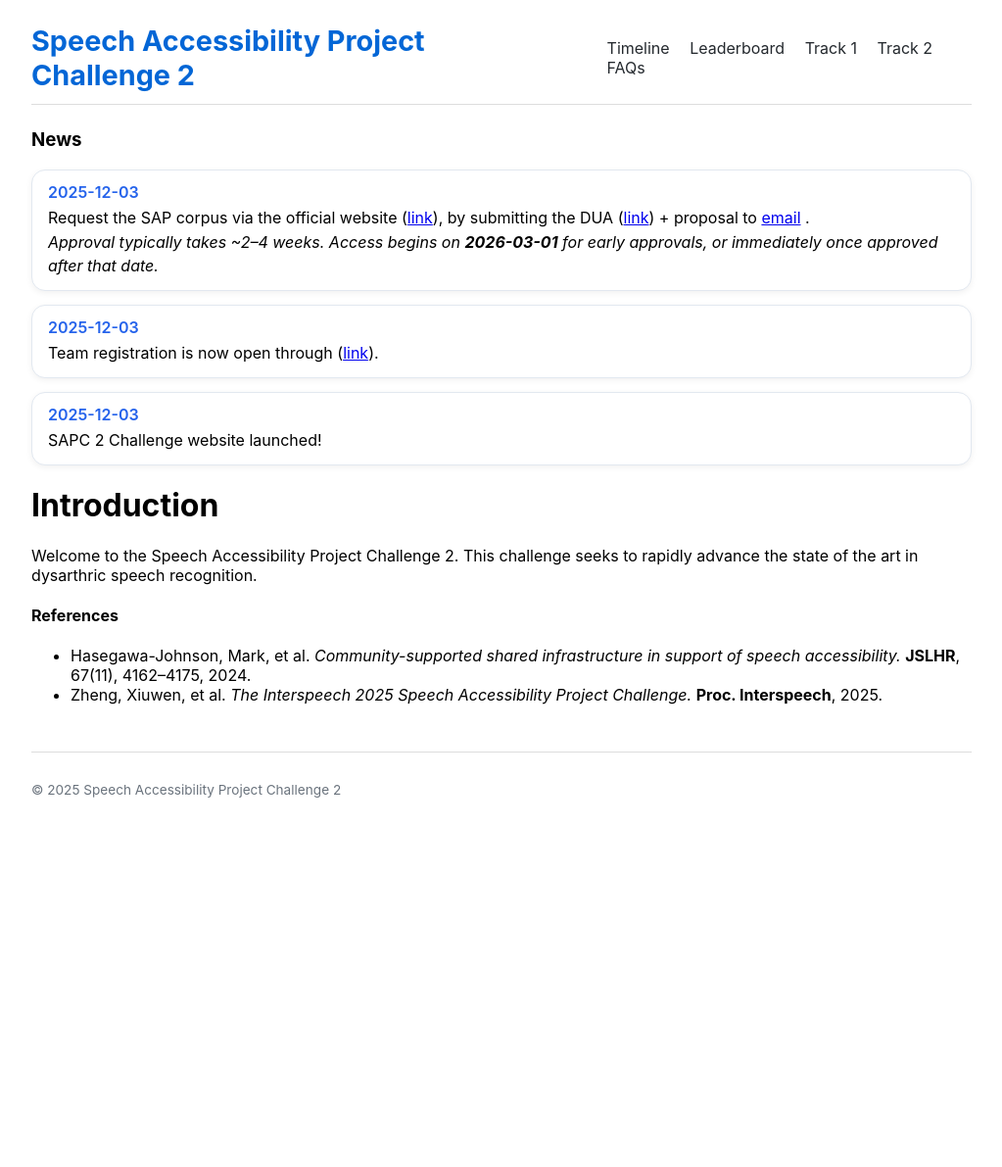
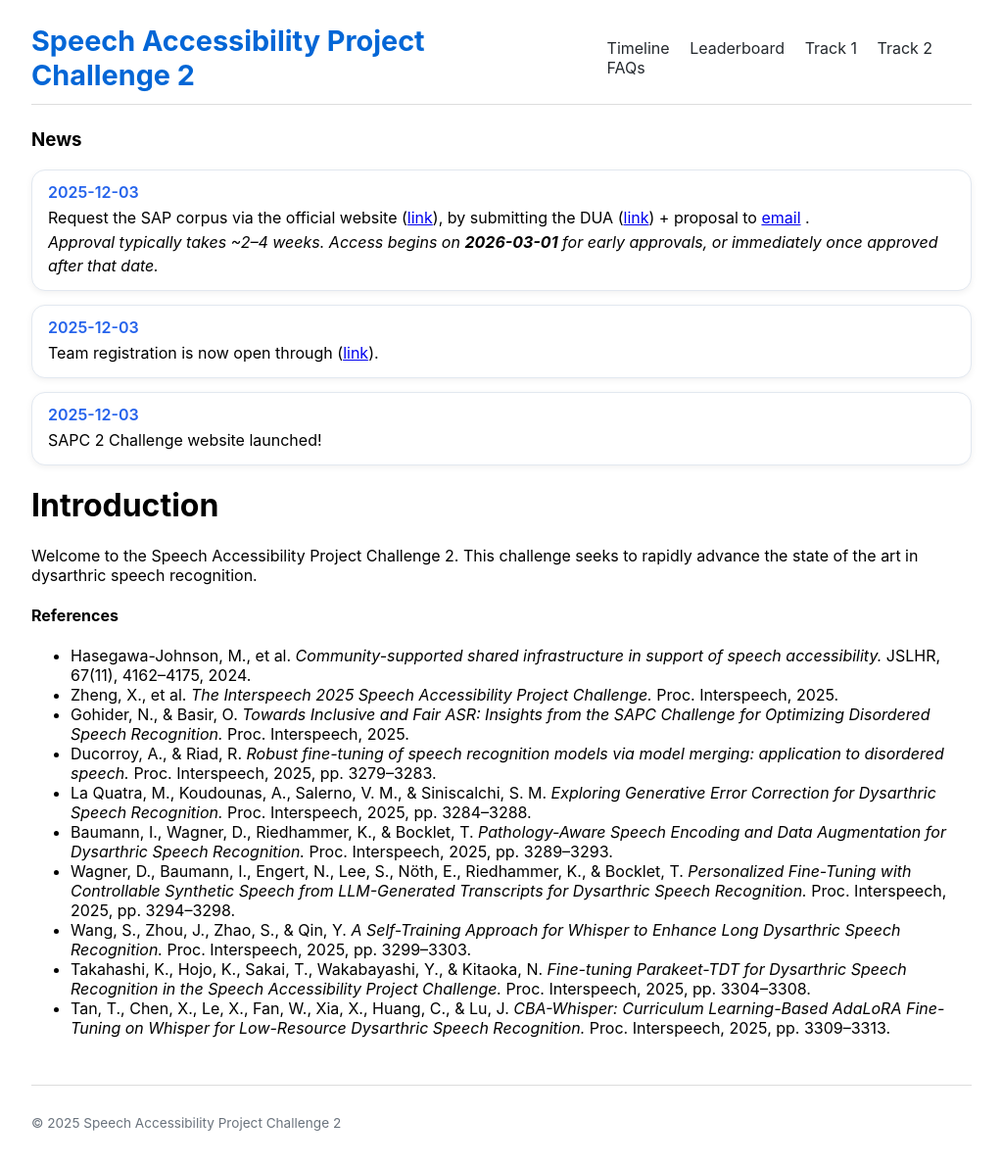
Before and after one commit to xiuwenz2/SAPC2-website, a Jekyll site: the page built from index.md, in a window 1280 px wide. Shown: the whole page at 98% size, without its empty margins (128-1151 px from the left). Built offline with Jekyll 4.4.1, drawn with Linux system fonts in a browser that asks for light colours; before the commit the page ends 900 px from its top, so only the background shows below that.

Commit message:
Update index.md

```diff
--- a/index.md
+++ b/index.md
@@ -52,9 +52,16 @@ Welcome to the Speech Accessibility Project Challenge 2. This challenge seeks to
 
 
 #### References
-
-- Hasegawa-Johnson, Mark, et al. *Community-supported shared infrastructure in support of speech accessibility.* **JSLHR**, 67(11), 4162–4175, 2024.
-- Zheng, Xiuwen, et al. *The Interspeech 2025 Speech Accessibility Project Challenge.* **Proc. Interspeech**, 2025.
+- Hasegawa-Johnson, M., et al. *Community-supported shared infrastructure in support of speech accessibility.* JSLHR, 67(11), 4162–4175, 2024.
+- Zheng, X., et al. *The Interspeech 2025 Speech Accessibility Project Challenge.* Proc. Interspeech, 2025.
+- Gohider, N., & Basir, O. *Towards Inclusive and Fair ASR: Insights from the SAPC Challenge for Optimizing Disordered Speech Recognition.* Proc. Interspeech, 2025.
+- Ducorroy, A., & Riad, R. *Robust fine-tuning of speech recognition models via model merging: application to disordered speech.* Proc. Interspeech, 2025, pp. 3279–3283.
+- La Quatra, M., Koudounas, A., Salerno, V. M., & Siniscalchi, S. M. *Exploring Generative Error Correction for Dysarthric Speech Recognition.* Proc. Interspeech, 2025, pp. 3284–3288.
+- Baumann, I., Wagner, D., Riedhammer, K., & Bocklet, T. *Pathology-Aware Speech Encoding and Data Augmentation for Dysarthric Speech Recognition.* Proc. Interspeech, 2025, pp. 3289–3293.
+- Wagner, D., Baumann, I., Engert, N., Lee, S., Nöth, E., Riedhammer, K., & Bocklet, T. *Personalized Fine-Tuning with Controllable Synthetic Speech from LLM-Generated Transcripts for Dysarthric Speech Recognition.* Proc. Interspeech, 2025, pp. 3294–3298.
+- Wang, S., Zhou, J., Zhao, S., & Qin, Y. *A Self-Training Approach for Whisper to Enhance Long Dysarthric Speech Recognition.* Proc. Interspeech, 2025, pp. 3299–3303.
+- Takahashi, K., Hojo, K., Sakai, T., Wakabayashi, Y., & Kitaoka, N. *Fine-tuning Parakeet-TDT for Dysarthric Speech Recognition in the Speech Accessibility Project Challenge.* Proc. Interspeech, 2025, pp. 3304–3308.
+- Tan, T., Chen, X., Le, X., Fan, W., Xia, X., Huang, C., & Lu, J. *CBA-Whisper: Curriculum Learning-Based AdaLoRA Fine-Tuning on Whisper for Low-Resource Dysarthric Speech Recognition.* Proc. Interspeech, 2025, pp. 3309–3313.
 
 
 <!--
```
